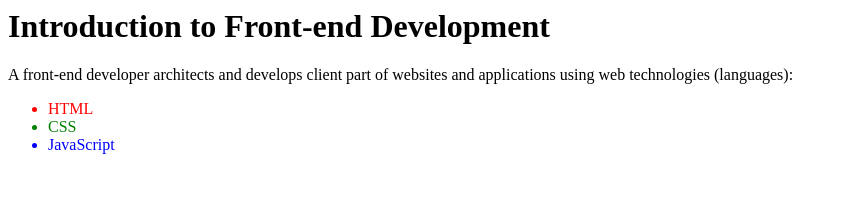
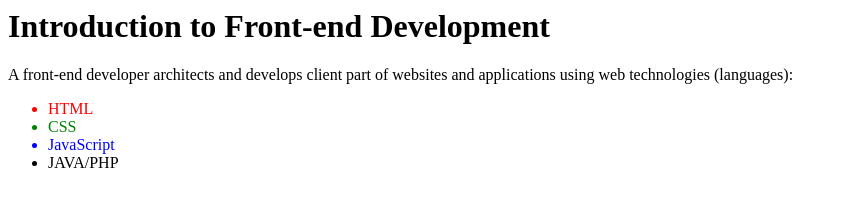
Before and after one commit to antonpintelei/test-frontend-development, a plain HTML site: page index.html in a window 1280 px wide. Shown: the whole page, without its empty margins (0-846 px from the left). Drawn offline with Linux system fonts and the light colour scheme.

Commit message:
Added new item in the list

```diff
--- a/index.html
+++ b/index.html
@@ -11,6 +11,6 @@
 <li style="color: green;">CSS</li>
 
 <li style="color: blue;">JavaScript</li>
-
+<li> JAVA/PHP</li>
 
 </ul>
```
